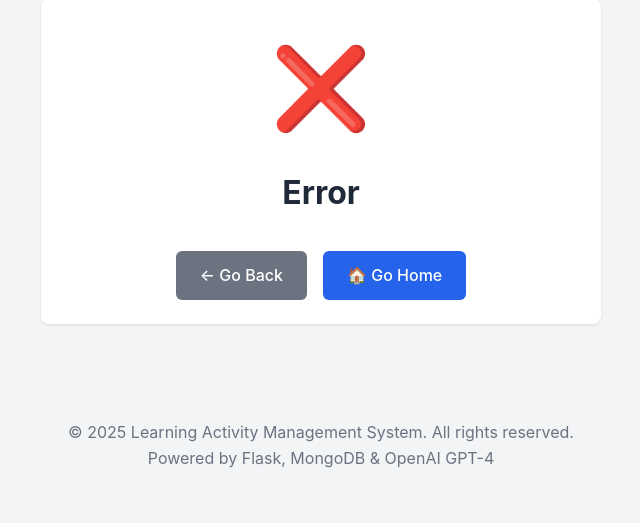
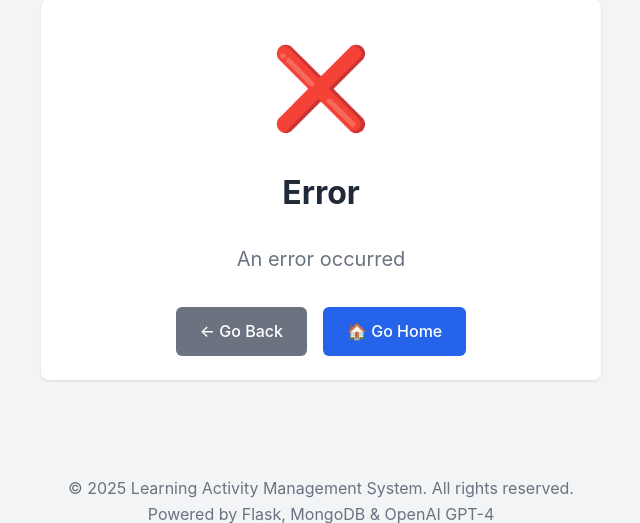
Before and after one commit to COMP5241-2526Sem1/groupproject-team_3, a Python web app: template templates/error.html in a window 1280 px wide. Shown: the part 135-658 px from the top of the page, without its empty margins (319-959 px from the left). Run offline with Jinja, Linux system fonts and the light colour scheme; the template is opened without the code that fills it, so the values that code supplies are empty.

Commit message:
fix: Make error template compatible with both message and error_message variables

```diff
--- a/templates/error.html
+++ b/templates/error.html
@@ -1,6 +1,6 @@
 {% extends "base.html" %}
 
-{% block title %}Error {{ error_code }}{% endblock %}
+{% block title %}Error{% endblock %}
 
 {% block content %}
 <div class="container" style="max-width: 600px; margin-top: 4rem;">
@@ -12,9 +12,9 @@
             {% else %}❌{% endif %}
         </div>
 
-        <h1>Error {{ error_code }}</h1>
+        <h1>{% if error_code %}Error {{ error_code }}{% else %}Error{% endif %}</h1>
         <p style="font-size: 1.25rem; color: #6b7280; margin: 1.5rem 0;">
-            {{ error_message }}
+            {{ error_message or message or 'An error occurred' }}
         </p>
 
         <div class="flex gap-2 flex-center mt-4">
```
